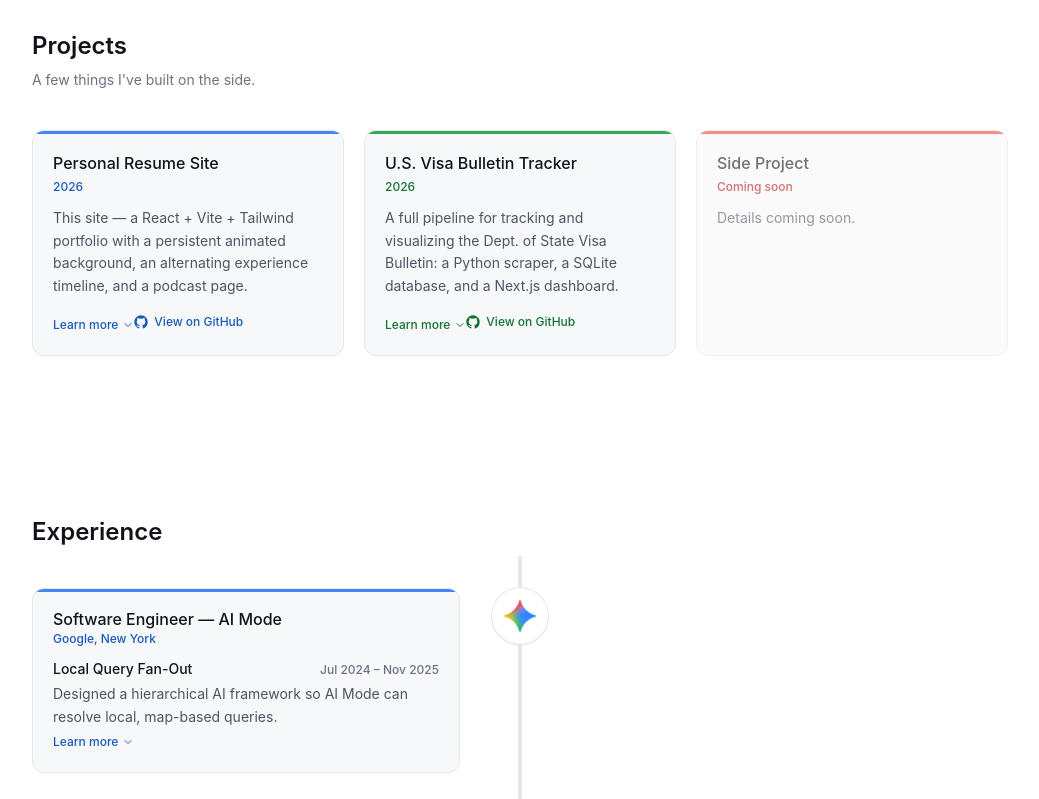
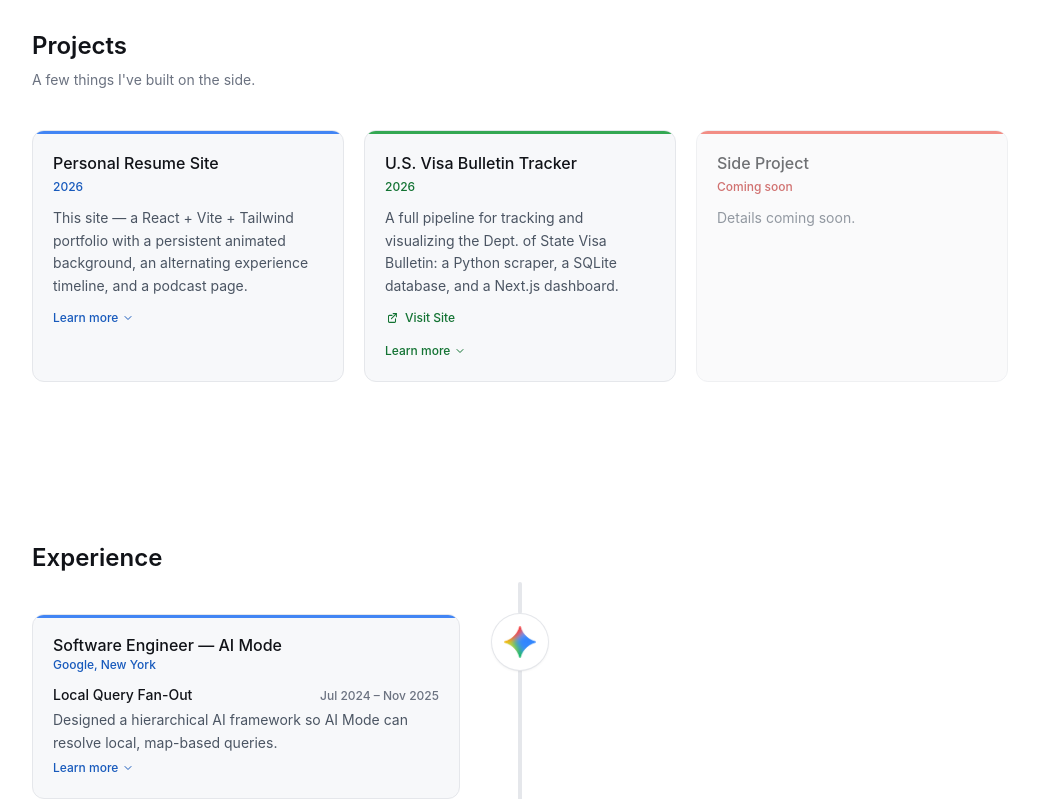
Before and after one commit to paalaakshaah/resume-site, a React (Vite) app: page / in a window 1280 px wide. Shown: the part 805-1604 px from the top of the page, without its empty margins (120-1159 px from the left). Built offline with nearby package versions, Linux system fonts and the light colour scheme.

Commit message:
Add live demo link for Visa Bulletin Tracker, hide GitHub link until expanded
The Visit Site link stays visible above the fold; the GitHub repo
link now only shows once a card is expanded via Learn more.

```diff
--- a/src/components/Icons.tsx
+++ b/src/components/Icons.tsx
@@ -1,4 +1,14 @@
 type IconProps = { className?: string };
+
+export function ExternalLinkIcon({ className }: IconProps) {
+  return (
+    <svg viewBox="0 0 24 24" fill="none" stroke="currentColor" strokeWidth="1.8" className={className} aria-hidden="true">
+      <path d="M14 4.5h5.5V10" strokeLinecap="round" strokeLinejoin="round" />
+      <path d="M19.5 4.5 11 13" strokeLinecap="round" strokeLinejoin="round" />
+      <path d="M18 13.5V18a1.5 1.5 0 0 1-1.5 1.5h-9A1.5 1.5 0 0 1 6 18V9a1.5 1.5 0 0 1 1.5-1.5h4.5" strokeLinecap="round" strokeLinejoin="round" />
+    </svg>
+  );
+}
 
 export function ChevronDownIcon({ className }: IconProps) {
   return (
--- a/src/components/Projects.tsx
+++ b/src/components/Projects.tsx
@@ -1,7 +1,7 @@
 import { useState } from "react";
 import { projects, type Project } from "../data";
 import { accentMap } from "../accentColors";
-import { GitHubIcon, ChevronDownIcon } from "./Icons";
+import { GitHubIcon, ChevronDownIcon, ExternalLinkIcon } from "./Icons";
 
 function ProjectCard({ project }: { project: Project }) {
   const accent = accentMap[project.accent];
@@ -19,8 +19,21 @@
       <p className={`mt-1 text-xs font-medium ${accent.text}`}>{project.period}</p>
       <p className="mt-3 text-sm leading-relaxed text-[var(--text)]">{project.blurb}</p>
 
+      {project.demoUrl && (
+        <a
+          href={project.demoUrl}
+          target="_blank"
+          rel="noreferrer"
+          className={`mt-3 inline-flex items-center gap-1.5 text-xs font-medium ${accent.text}`}
+        >
+          <ExternalLinkIcon className="h-3.5 w-3.5" />
+          Visit Site
+        </a>
+      )}
+
       {collapsible && (
         <>
+          <div>
             <button
               type="button"
               onClick={() => setOpen((v) => !v)}
@@ -32,8 +45,10 @@
                 className={`h-3 w-3 transition-transform ${open ? "rotate-180" : ""}`}
               />
             </button>
+          </div>
 
           {open && (
+            <>
               <ul className="mt-3 space-y-1.5">
                 {project.bullets.map((b, j) => (
                   <li key={j} className="flex gap-2 text-xs leading-relaxed text-[var(--text-muted)]">
@@ -42,20 +57,21 @@
                   </li>
                 ))}
               </ul>
-          )}
-        </>
-      )}
 
               {project.link && (
                 <a
                   href={project.link}
                   target="_blank"
                   rel="noreferrer"
-          className={`mt-4 inline-flex items-center gap-1.5 text-xs font-medium ${accent.text}`}
+                  className={`mt-3 inline-flex items-center gap-1.5 text-xs font-medium ${accent.text}`}
                 >
                   <GitHubIcon className="h-3.5 w-3.5" />
                   View on GitHub
                 </a>
+              )}
+            </>
+          )}
+        </>
       )}
     </div>
   );
--- a/src/data.ts
+++ b/src/data.ts
@@ -34,6 +34,7 @@
   blurb: string;
   bullets: string[];
   accent: "blue" | "red" | "yellow" | "green";
+  demoUrl?: string;
   link?: string;
   placeholder?: boolean;
 };
@@ -63,6 +64,7 @@
       "Handled 13 years of shifting category and chargeability-area definitions without losing the original source data",
     ],
     accent: "green",
+    demoUrl: "https://green-card-bulletin-tracker.vercel.app/",
     link: "https://github.com/paalaakshaah/Visa-Bulletin-Tracker",
   },
   {
```
Lines whose indentation alone changed are shown as unchanged.
